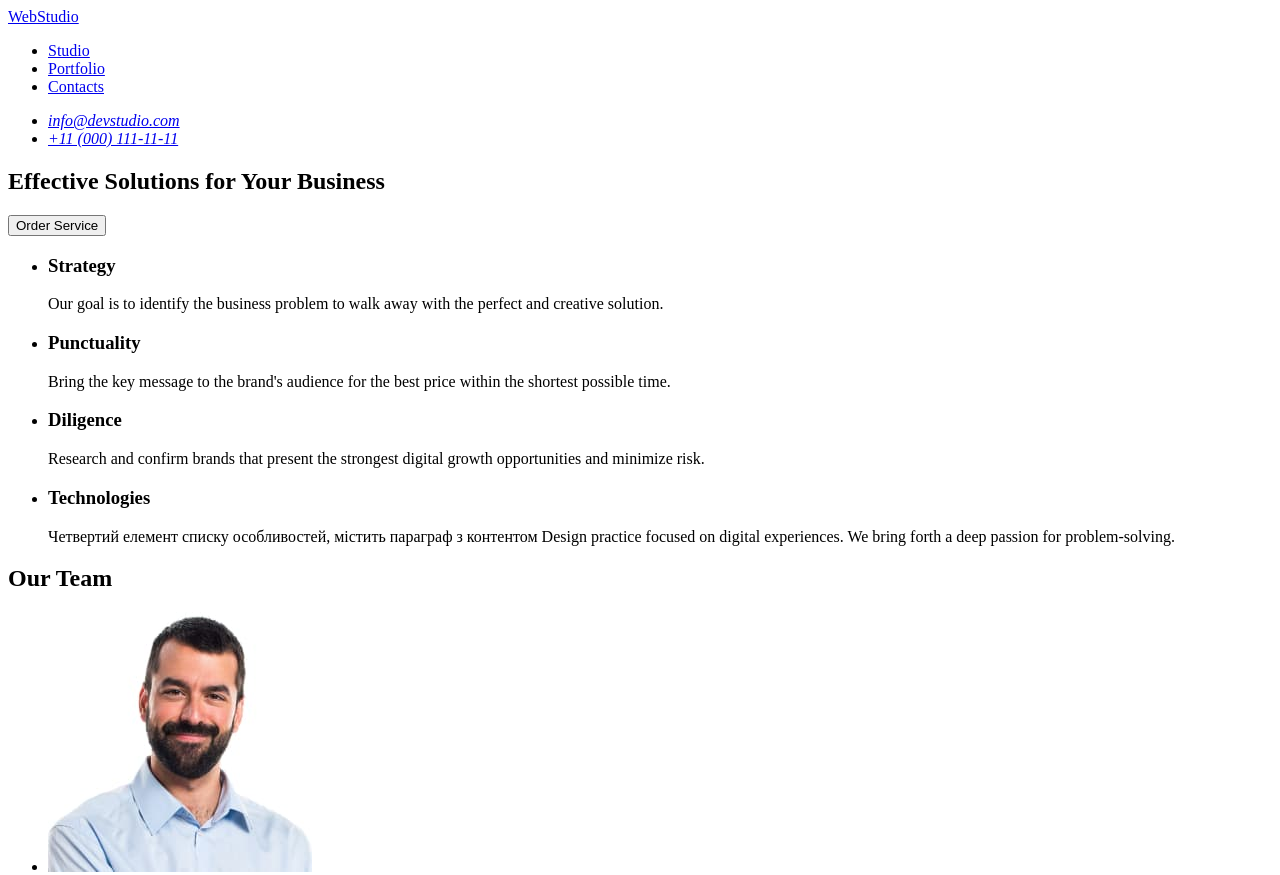
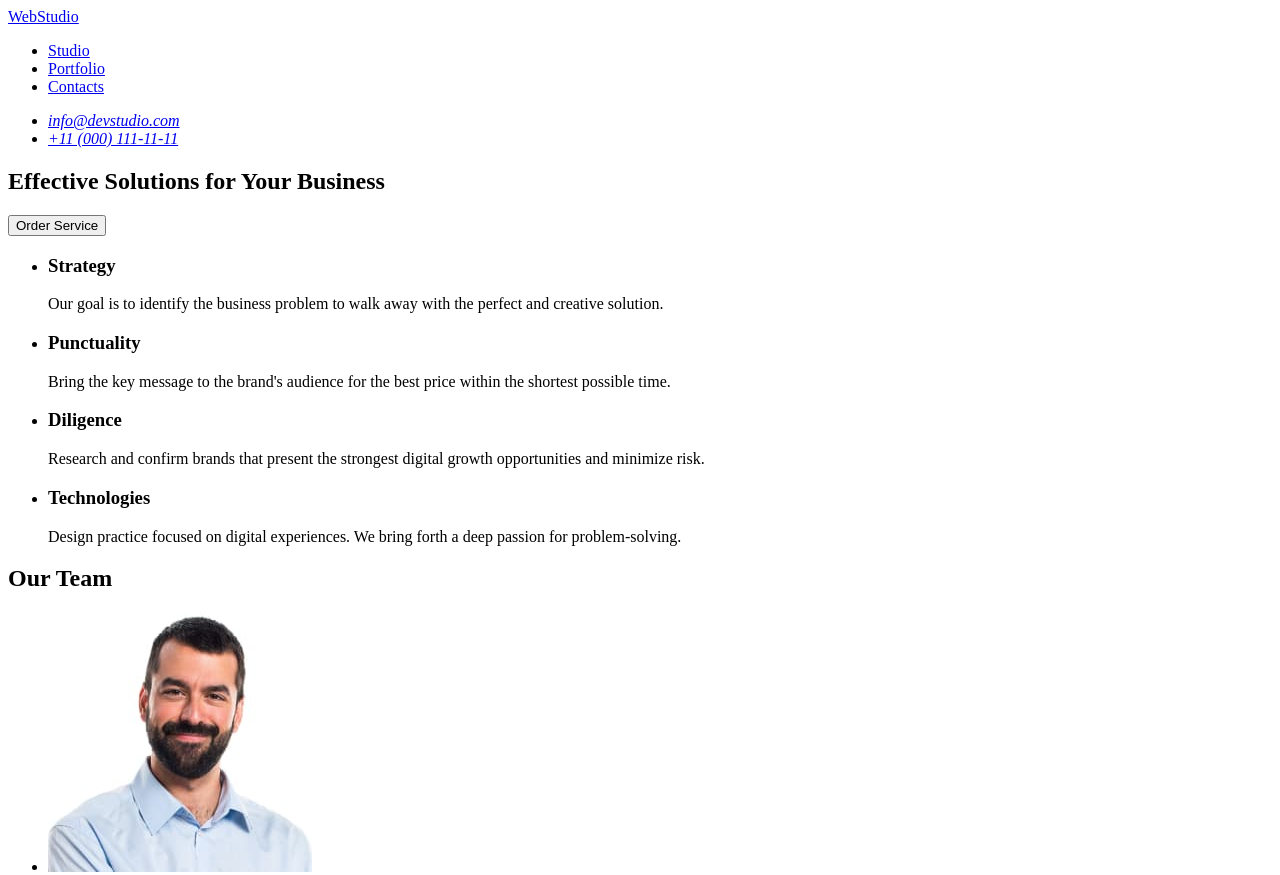
Before and after one commit to tania-tatiana/goit-markup-hw-01, a plain HTML site: page index.html in a window 1280 px wide. Shown: the top 875 px of the page. Drawn offline with Linux system fonts and the light colour scheme.

Commit message:
add html code

```diff
--- a/index.html
+++ b/index.html
@@ -62,9 +62,8 @@ for Your Business"
           <li>
             <h3>Technologies</h3>
             <p>
-              Четвертий елемент списку особливостей, містить параграф з
-              контентом Design practice focused on digital experiences. We bring
-              forth a deep passion for problem-solving.
+              Design practice focused on digital experiences. We bring forth a
+              deep passion for problem-solving.
             </p>
           </li>
         </ul>
```
